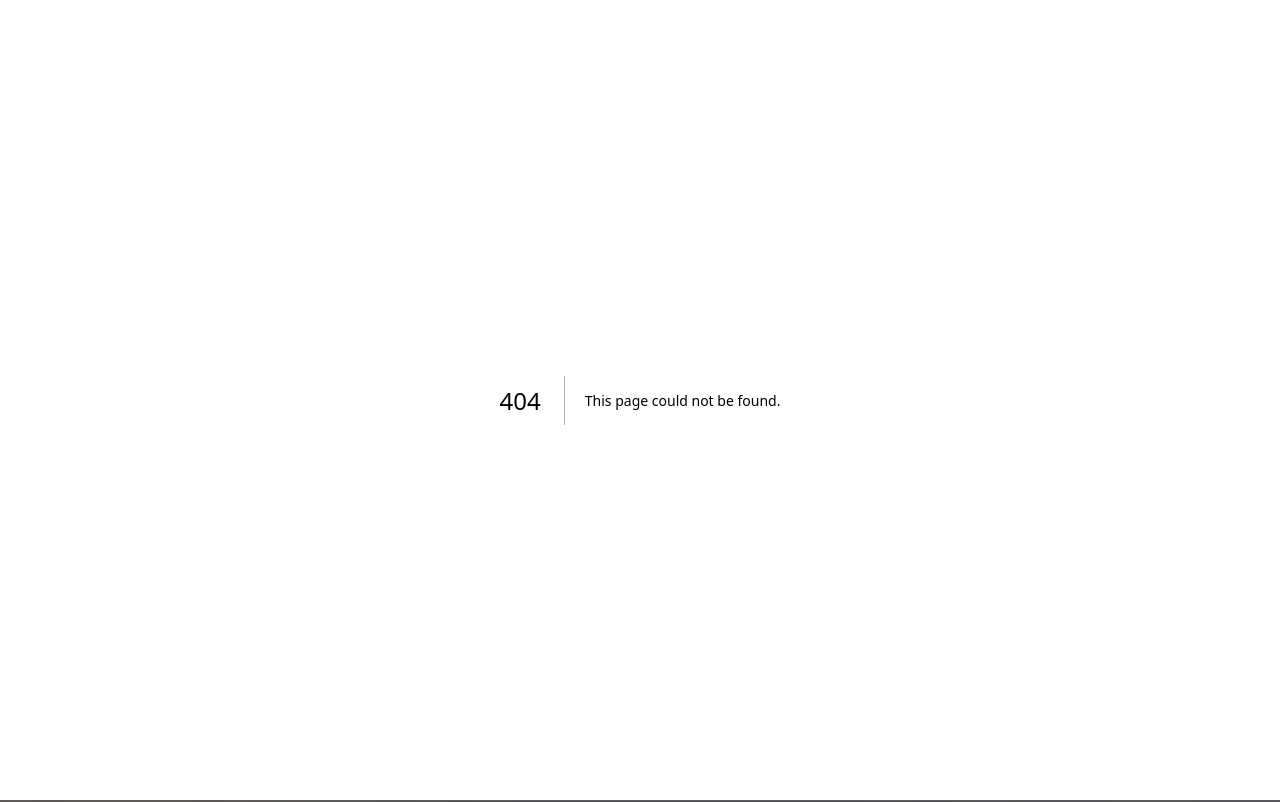
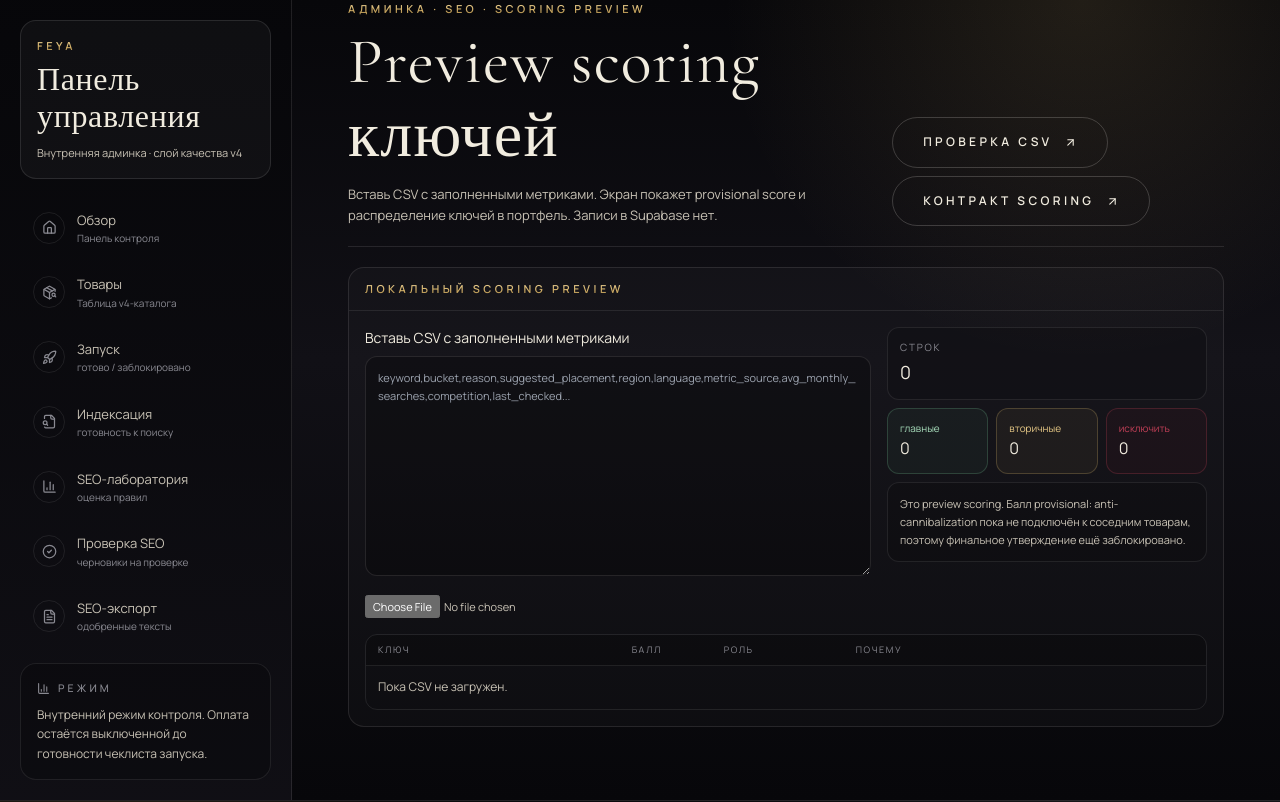
Before and after one commit to THEFEYA/feya-commerce, a Next.js app: page /admin/seo-engine/scoring/preview in a window 1280 px wide. Before the commit this address had no page. Shown: the top 802 px of the page. Built offline with nearby package versions, Linux system fonts and the light colour scheme; a web font is replaced by a local one.

Commit message:
feat: add SEO scoring preview route

```diff
--- /dev/null
+++ b/app/admin/seo-engine/scoring/preview/page.tsx
@@ -0,0 +1,26 @@
+import Link from 'next/link';
+import { ArrowUpRight } from 'lucide-react';
+import { CsvScoringPreview } from './CsvScoringPreview';
+
+export const dynamic = 'force-dynamic';
+export const revalidate = 0;
+
+export default function SeoScoringPreviewPage() {
+  return <main className="min-h-screen bg-[radial-gradient(circle_at_80%_0%,rgba(212,178,106,.13),transparent_32%),linear-gradient(180deg,#07070A,#111016_45%,#07070A)]">
+    <section className="container-feya pt-7 pb-12">
+      <div className="flex flex-col gap-4 lg:flex-row lg:items-end lg:justify-between border-b border-[rgba(216,214,211,.12)] pb-5 mb-5">
+        <div>
+          <div className="eyebrow-gold mb-2">Админка · SEO · scoring preview</div>
+          <h1 className="font-tall text-bone leading-none" style={{ fontSize: 'clamp(34px,5vw,64px)' }}>Preview scoring ключей</h1>
+          <p className="mt-3 max-w-3xl text-[13px] leading-relaxed text-[var(--bone-dim)]">Вставь CSV с заполненными метриками. Экран покажет provisional score и распределение ключей в портфель. Записи в Supabase нет.</p>
+        </div>
+        <div className="flex flex-wrap gap-2"><Link href="/admin/seo-engine/metric-import/validate" className="btn-ghost">Проверка CSV <ArrowUpRight size={13} /></Link><Link href="/admin/seo-engine/scoring" className="btn-ghost">Контракт scoring <ArrowUpRight size={13} /></Link></div>
+      </div>
+
+      <div className="rounded-2xl border border-[rgba(216,214,211,.12)] bg-[rgba(255,255,255,.025)] overflow-hidden">
+        <div className="px-4 py-3 border-b border-[rgba(216,214,211,.10)]"><div className="eyebrow-gold">Локальный scoring preview</div></div>
+        <div className="p-4"><CsvScoringPreview /></div>
+      </div>
+    </section>
+  </main>;
+}
```
